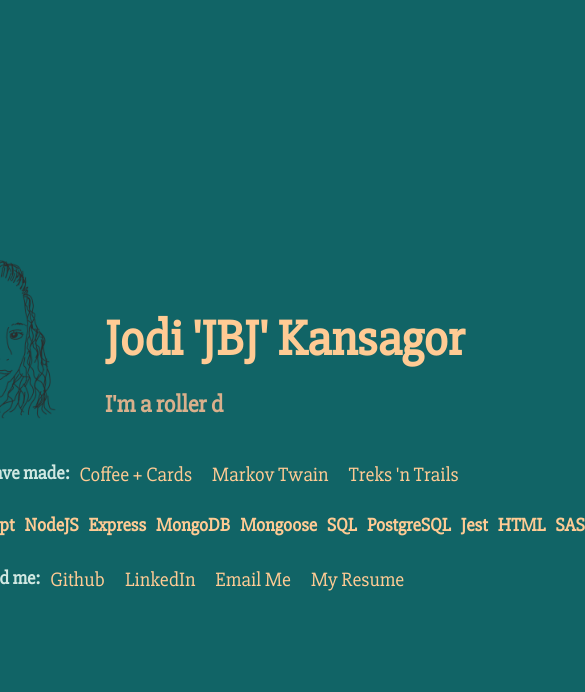
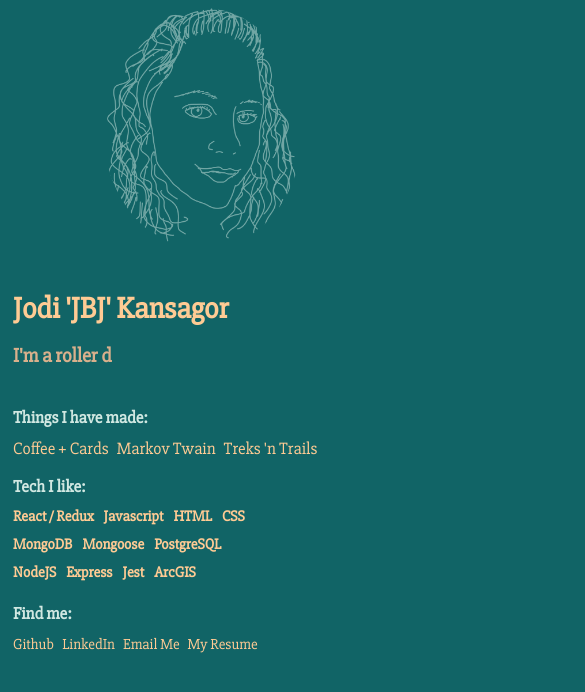
Before and after one commit to jodinkansagor/portfolio-react, a React app: page / in a window 390 px wide. Shown: the top 692 px of the page, 585 px wide, since content can reach past the window. Built offline with nearby package versions, Linux system fonts and the light colour scheme.

Commit message:
mobile styling

```diff
--- a/src/components/App.css
+++ b/src/components/App.css
@@ -2,10 +2,9 @@ html {
   background-color: #116466;
   color: #ffcb94;
   font-family: 'Slabo 27px', serif;
-  margin: 0;
-  display: flex;
-  justify-content: center;
-  align-items: center;
-  height: 100vh;
+
+  body {
+    height: 100vh;
+  }
 
   }
--- a/src/components/Link.css
+++ b/src/components/Link.css
@@ -1,4 +1,8 @@
-.linkSection {
+.links {
+
+  display: flex;
+  flex-direction: column;
+  justify-content: flex-start;
   img {
     width: 40px;
     height: 40px;
--- a/src/components/NewHome/Links.css
+++ b/src/components/NewHome/Links.css
@@ -1,24 +1,24 @@
 .links {
-  text-align: center;
   display: flex;
-  flex-direction: row;
+  flex-direction: column;
   justify-content: center;
-  align-items: flex-end;
+  align-items: flex-start;
 
   h1 {
     margin-bottom: 10px;
-    height: 24px;
-    color: #D1E8E2
+    color: #D1E8E2;
+    font-size: 17px;
+    margin-left: 5px;
   }
 }
 
 a {
   color: #ffcb94;
   text-decoration: none;
-  margin: 10px;
+  margin-left: 5px;
+  margin-right: 3px;
   font-family: 'Slabo 27px', serif;
-  font-size: 20px;
-  height: 24px;
+  font-size: 15px;
 
   &:hover {
     color: #D1E8E2
--- a/src/components/NewHome/Links.js
+++ b/src/components/NewHome/Links.js
@@ -5,10 +5,12 @@ import resume from '../../assets/Jodi_JBJ_Kansagor_Resume.pdf';
 const Links = () => (
   <section className={styles.links}>
     <h1>Find me:</h1>
-    <a href="https://github.com/jodinkansagor" target="_blank">Github</a>
-    <a href="https://www.linkedin.com/in/jodikansagor/" target="_blank">LinkedIn</a>
-    <a href="mailto:jodinkansagor@gmail.com" target="_blank">Email Me</a>
-    <a href={resume}>My Resume</a>
+    <section className={styles.linkList}>
+      <a href="https://github.com/jodinkansagor" target="_blank">Github</a>
+      <a href="https://www.linkedin.com/in/jodikansagor/" target="_blank">LinkedIn</a>
+      <a href="mailto:jodinkansagor@gmail.com" target="_blank">Email Me</a>
+      <a href={resume}>My Resume</a>
+    </section>
   </section>
 );
 
--- a/src/components/NewHome/NewHome.css
+++ b/src/components/NewHome/NewHome.css
@@ -1,26 +1,29 @@
 .newHome {
 
   display: flex;
-  flex-direction: row;
+  flex-direction: column;
   justify-content: center;
-
+  width: 100vw;
 
   h1 {
-    font-size: 50px;
+    font-size: 30px;
     margin-bottom: 5px;
+    margin-left: 5px;
+    width: 300px;
   }
 
   h2 {
-    color: #d9b08c
+    color: #d9b08c;
+    margin-left: 5px;
+    font-size: 20px;
+    width: 300px;
   }
 
   img {
     width: 200px;
     border-radius: 100%;
-    margin-right: 20px;
+    opacity: 50%;
+    margin: auto;
   }
 
-  .words {
-    width: 400px;
-  }
 }
--- a/src/components/NewHome/NewHome.js
+++ b/src/components/NewHome/NewHome.js
@@ -1,5 +1,5 @@
 import React from 'react';
-import jbjsketch from '../../assets/jbj.png';
+import jbjsketch from '../../assets/blue.png';
 import styles from './NewHome.css';
 import Typical from 'react-typical';
 
--- a/src/components/NewHome/Project.css
+++ b/src/components/NewHome/Project.css
@@ -1,14 +1,20 @@
 .project {
   display: flex;
-  flex-direction: row;
-  justify-content: center;
-  align-items: flex-end;
+  flex-direction: column;
+  justify-content: flex-start;
+  align-items: flex-start;
   text-align: center;
+  width: 100vw;
 
   h1 {
     margin-bottom: 10px;
-    height: 24px;
     color: #D1E8E2;
+    font-size: 17px;
+    margin-left: 5px;
+  }
 
+  a {
+    font-size: 17px;
+    margin-left: 5px;
   }
 }
--- a/src/components/NewHome/Projects.js
+++ b/src/components/NewHome/Projects.js
@@ -3,10 +3,14 @@ import styles from './Project.css';
 
 const Projects = () => (
   <section className={styles.project}>
-    <h1>Things I have made: </h1>
-    <a href="https://coffeepluscardspdx.herokuapp.com" target="_blank">Coffee + Cards</a>
-    <a href="https://markovtwain.herokuapp.com" target="_blank">Markov Twain</a>
-    <a href="https://unicorn-gathering.herokuapp.com/" target="_blank">Treks &apos;n Trails</a>
+    <section className={styles.projectTitle}>
+      <h1>Things I have made: </h1>
+    </section>
+    <section>
+      <a href="https://coffeepluscardspdx.herokuapp.com" target="_blank">Coffee + Cards</a>
+      <a href="https://markovtwain.herokuapp.com" target="_blank">Markov Twain</a>
+      <a href="https://unicorn-gathering.herokuapp.com/" target="_blank">Treks &apos;n Trails</a>
+    </section>
   </section>
 );
 
--- a/src/components/NewHome/Tech.css
+++ b/src/components/NewHome/Tech.css
@@ -1,16 +1,33 @@
 .tech {
   h1 {
-    height: 24px;
-    margin-bottom: 10px;
+    margin-bottom: 5px;
+    font-size: 17px;
     margin-right: 10px;
   }
 
   display: flex;
-  flex-direction: row;
+  flex-direction: column;
   justify-content: center;
-  align-items: flex-end;
+  align-items: flex-start;
+  margin-left: 5px;
+
+  .project1, .project2, .project3 {
+    display: flex;
+    flex-direction: row;
+    h1 {
+      margin-top: 5px;
+      margin-bottom: 5px;
+      font-size: 15px;
+    }
+  }
 
   .heading {
     color: #D1E8E2
   }
+
+  .techNames {
+    display: flex;
+    flex-direction: column;
+
+  }
 }
--- a/src/components/NewHome/Tech.js
+++ b/src/components/NewHome/Tech.js
@@ -4,19 +4,25 @@ import styles from './Tech.css';
 const Tech = () => (
   <section className={styles.tech}>
     <h1 className={styles.heading}>Tech I like:</h1>
-    <h1>React</h1>
-    <h1>Redux</h1>
-    <h1>Javascript</h1>
-    <h1>NodeJS</h1>
-    <h1>Express</h1>
-    <h1>MongoDB</h1>
-    <h1>Mongoose</h1>
-    <h1>SQL</h1>
-    <h1>PostgreSQL</h1>
-    <h1>Jest</h1>
-    <h1>HTML</h1>
-    <h1>SASS</h1>
-
+    <section className={styles.techNames}>
+      <section className={styles.project1}>
+        <h1>React / Redux</h1>
+        <h1>Javascript</h1>
+        <h1>HTML</h1>
+        <h1>CSS</h1>
+      </section>
+      <section className={styles.project2}>
+        <h1>MongoDB</h1>
+        <h1>Mongoose</h1>
+        <h1>PostgreSQL</h1>
+      </section>
+      <section className={styles.project3}>
+        <h1>NodeJS</h1>
+        <h1>Express</h1>
+        <h1>Jest</h1>
+        <h1>ArcGIS</h1>
+      </section>
+    </section>
   </section>
 );
 
```
Also changed, not shown: src/assets/blue.png (added), src/assets/orange.png (added).
